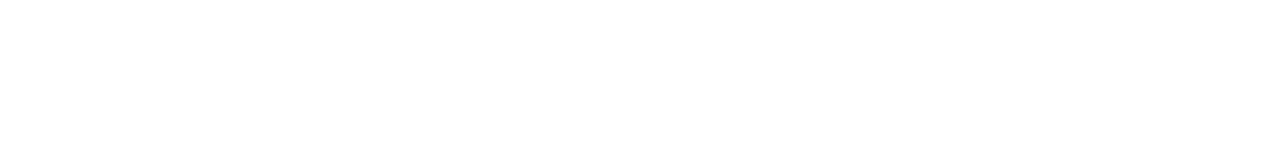
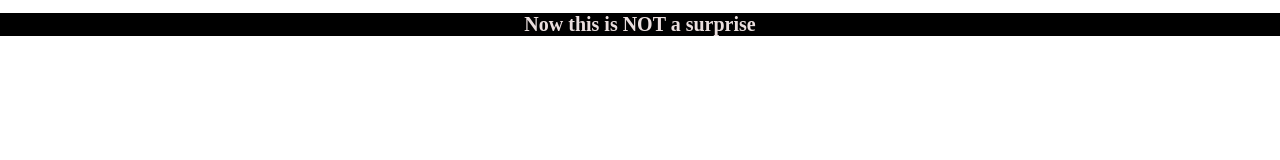
Before and after one commit to QueenMissRose/MSS, a plain HTML site: page index.html in a window 1280 px wide. Drawn offline with Linux system fonts and the light colour scheme.

Commit message:
first change, open for a surprise

```diff
--- a/css/style.css
+++ b/css/style.css
@@ -34,7 +34,8 @@ body {
 /* LAYOUT
 /*******************************************/
 header {
-
+   margin: 0 auto;
+   text-align: center;
 }
 
 footer {
@@ -44,3 +45,7 @@ footer {
 /******************************************
 /* ADDITIONAL STYLES
 /*******************************************/
+h1 {
+     color: rgb(234, 222, 222);
+     background: black;
+}
--- a/index.html
+++ b/index.html
@@ -4,16 +4,18 @@
     	<meta charset="utf-8">
     	<meta name="description" content="Your description goes here">
     	<meta name="keywords" content="website, freelance">
-			<meta name="viewport" content="width=device-width, initial-scale=1">
-
-		<title>Blank Template</title>
+		<meta name="viewport" content="width=device-width, initial-scale=1">
+		<title>Moji Static Studios</title>
+		<link rel="stylesheet" href="css/style.css">
 
 		<!-- external CSS link -->
 		<link rel="stylesheet" href="css/normalize.css">
 		<link rel="stylesheet" href="css/style.css">
 	</head>
 	<body>
-		<header></header>
+		<header>
+			<h1>Now this is NOT a surprise</h1>
+		</header>
 
 		<section></section>
 
```
